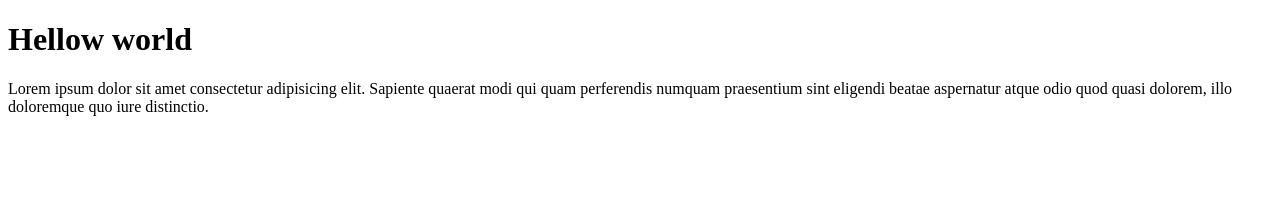
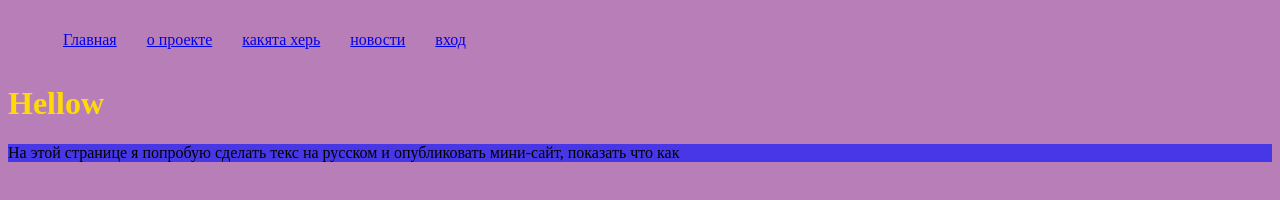
Before and after one commit to Zharabtsou/testGit, a plain HTML site: page first-task/index.html in a window 1280 px wide. Drawn offline with Linux system fonts and the light colour scheme.

Commit message:
feat: add text css

```diff
--- a/first-task/index.html
+++ b/first-task/index.html
@@ -1,13 +1,21 @@
 <!DOCTYPE html>
-<html lang="en">
+<html lang="ru">
 <head>
     <meta charset="UTF-8">
     <meta http-equiv="X-UA-Compatible" content="IE=edge">
     <meta name="viewport" content="width=device-width, initial-scale=1.0">
-    <title>Test</title>
+    <title>Тестовая страница</title>
+    <link rel="stylesheet" href="style.css">
 </head>
 <body>
-    <h1>Hellow world</h1>
-    <p>Lorem ipsum dolor sit amet consectetur adipisicing elit. Sapiente quaerat modi qui quam perferendis numquam praesentium sint eligendi beatae aspernatur atque odio quod quasi dolorem, illo doloremque quo iure distinctio.</p>
+    <ul class="nav">
+        <li><a href="#">Главная</a></li>
+        <li><a href="#">о проекте</a></li>
+        <li><a href="#">какята херь</a></li>
+        <li><a href="#">новости</a></li>
+        <li><a href="#">вход</a></li>
+    </ul>
+    <h1>Hellow</h1>
+    <p>На этой странице я попробую сделать текс на русском и опубликовать мини-сайт, показать что как</p>
 </body>
 </html>
--- /dev/null
+++ b/first-task/style.css
@@ -0,0 +1,22 @@
+/* *{
+    margin: 0;
+    padding: 0;
+} */
+h1{
+    color: rgb(255, 218, 6);
+}
+li {
+    list-style-type: none; /* Убираем маркеры */
+    padding: 5px;
+    margin: 10px;
+   }
+.nav{
+    display: flex;
+
+}
+p{
+    background: rgb(72, 55, 230);
+}
+body{
+    background: rgb(184, 126, 184);
+}
```
